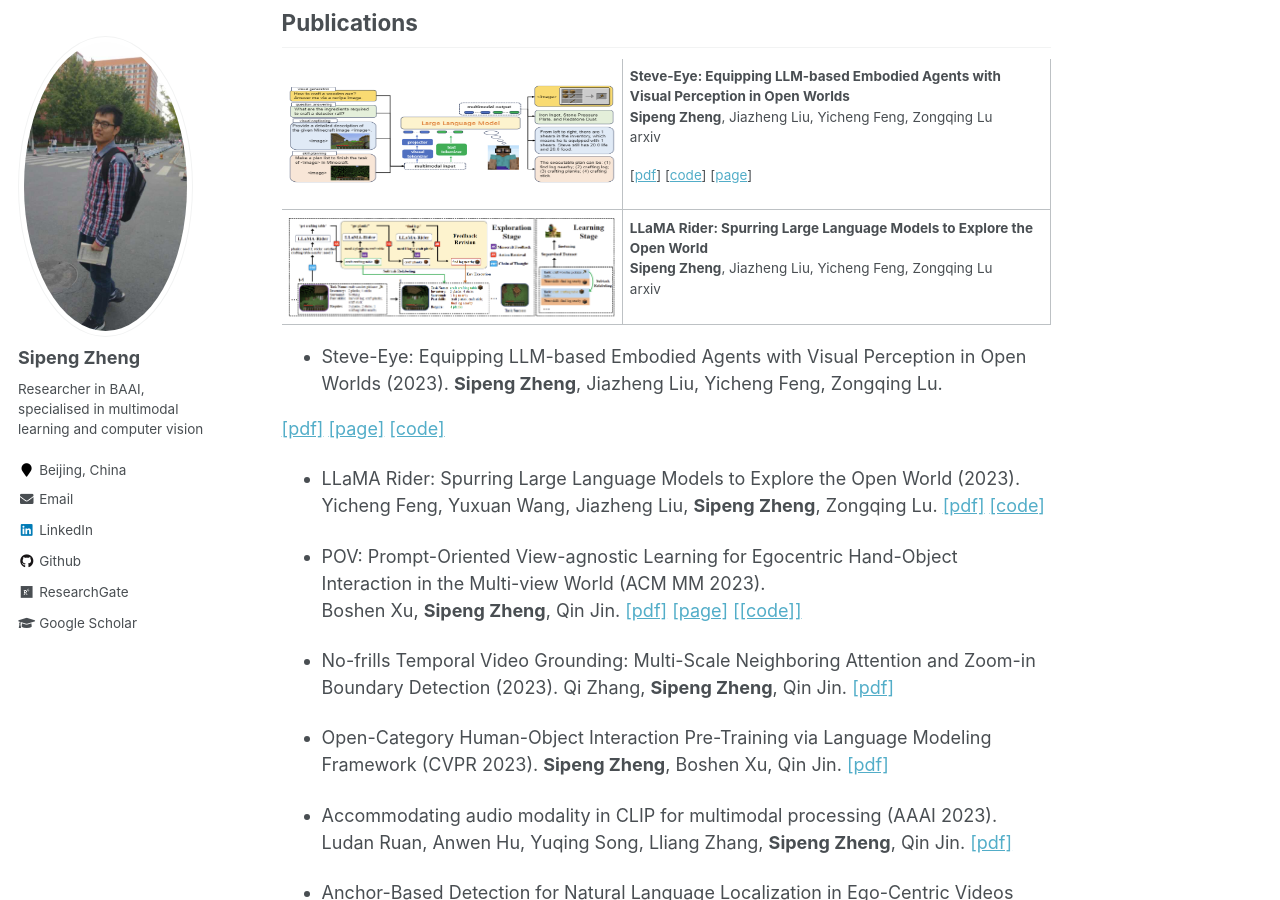
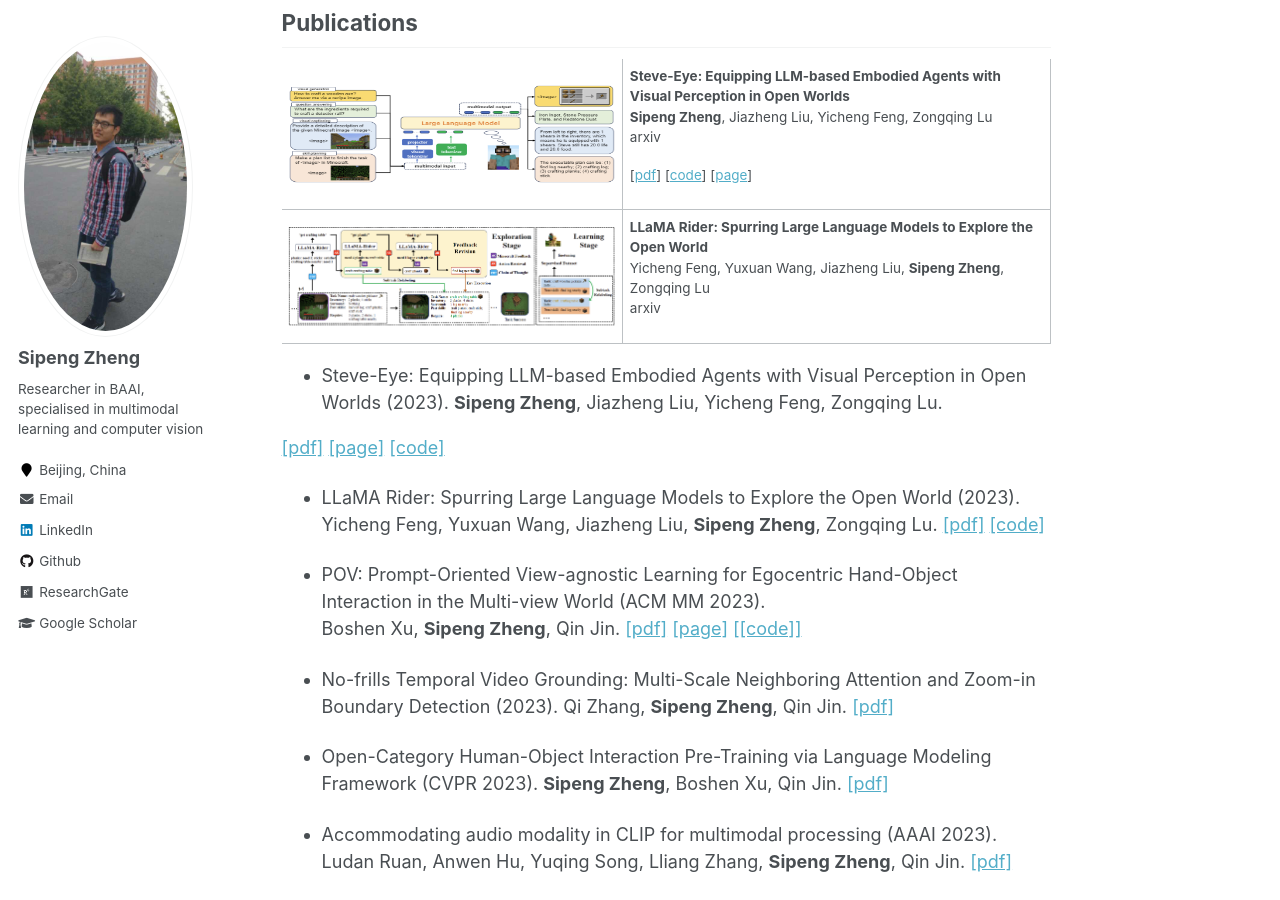
Before and after one commit to zhengsipeng/zhengsipeng.github.io, a Jekyll site: the page built from _pages/about.md, in a window 1280 px wide and 900 px high, scrolled down 1169 px. Built offline with Jekyll 4.4.1, drawn with Linux system fonts in a browser that asks for light colours.

Commit message:
update 24.1.4

```diff
--- a/_pages/about.md
+++ b/_pages/about.md
@@ -60,10 +60,12 @@ My CV can be found in [CV](https://zhengsipeng.github.io/cv/) or [downloaded CV]
   <td> <img src="./images/pubs/llama_rider_23.png" style="height: 100px; width: 500px;"/></td>
   <td>
       <p><strong>LLaMA Rider: Spurring Large Language Models to Explore the Open World</strong><br>
-        <b>Sipeng Zheng</b>, Jiazheng Liu, Yicheng Feng, Zongqing Lu<br>
-        arxiv<br></p>
+        Yicheng Feng, Yuxuan Wang, Jiazheng Liu, <b>Sipeng Zheng</b>, Zongqing Lu<br>
+        arxiv
+      </p>
   </td>
 </tr>
+
 </table>
 
 
```
